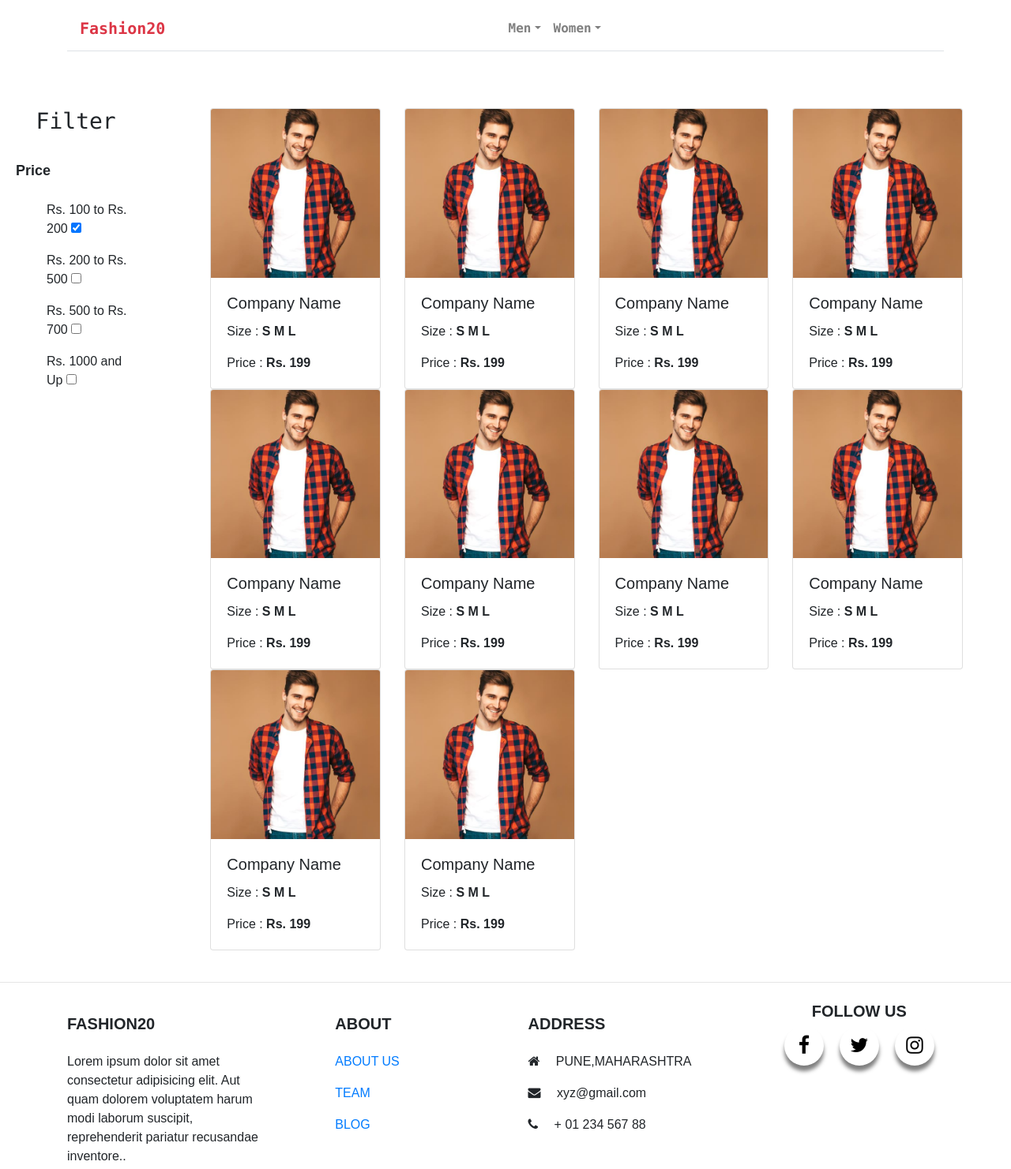
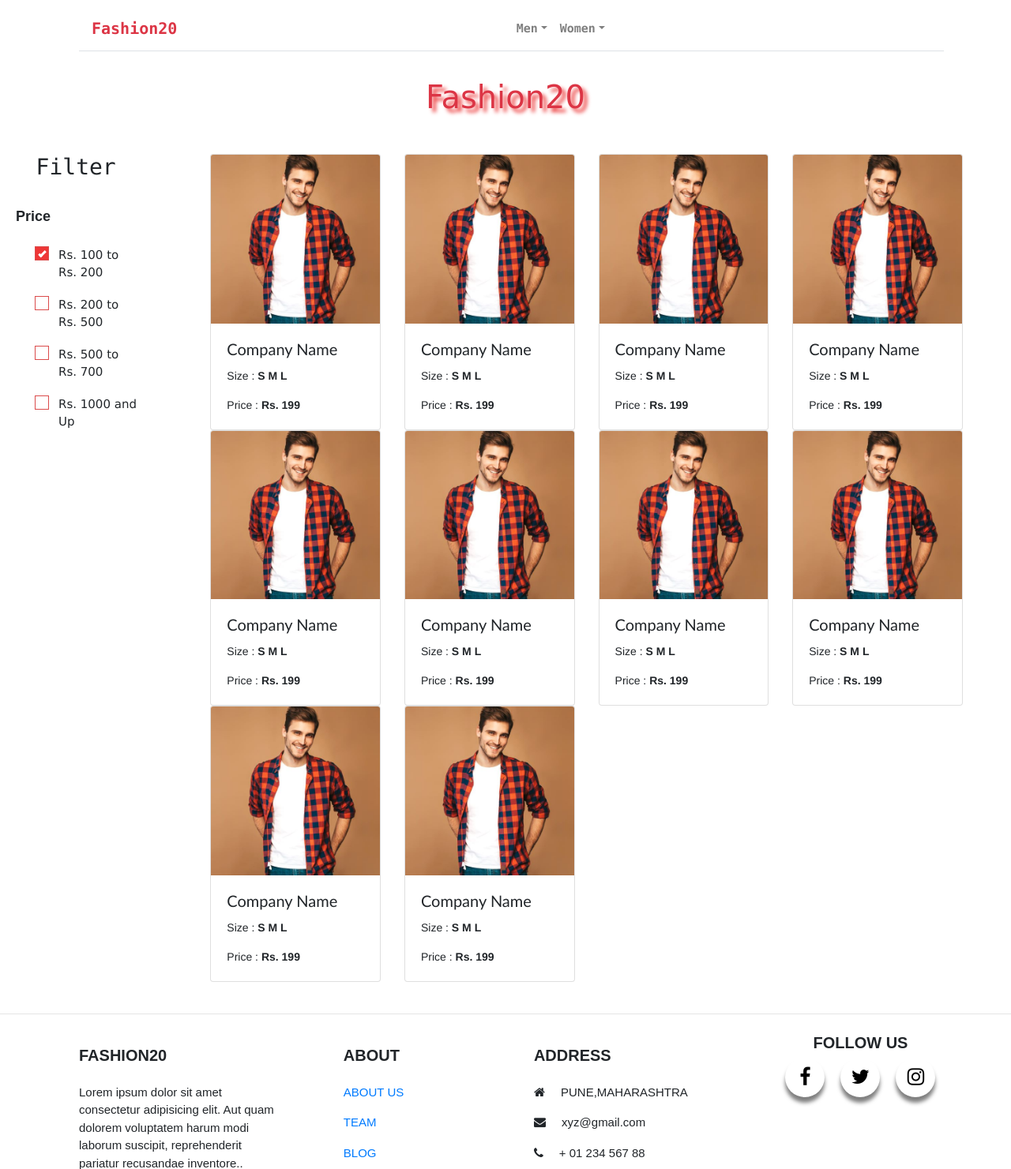
Before and after one commit to sejalrane777/Sejal, a PHP site: page /filter_page.php in a window 1280 px wide. Shown: the top 1481 px of the page at 79% size. Run offline with PHP 8.4, Linux system fonts and the light colour scheme; data comes from the database, SQL or seed files in the repository.

Commit message:
add heading to filter page

```diff
--- a/css/filter_page.css
+++ b/css/filter_page.css
@@ -9,9 +9,11 @@
         font-family: 'Trebuchet MS', 'Lucida Sans Unicode', 'Lucida Grande', 'Lucida Sans', Arial, sans-serif;
 
     }
-    /* body{
-        font-family: Whitney,-apple-system,BlinkMacSystemFont,Segoe UI,Roboto,Helvetica,Arial,sans-serif ;
-    } */
+    .top-text{
+      font-family: Comic Sans MS;
+      text-shadow: 5px 5px 5px #ec3c3c;
+    }
+
 div>ul>label{
   font-family: Verdana, Geneva, Tahoma, sans-serif;
 }
--- a/filter_page.php
+++ b/filter_page.php
@@ -1,8 +1,9 @@
-<?php include("includes/header.php"); ?> <br><br><br>
-<link rel="stylesheet" type="text/css" href="css/filter.css" />
+<?php include("includes/header.php"); ?> <br>
+<link rel="stylesheet" type="text/css" href="css/filter_page.css" />
 
 
 
+<h1 class=" mb-5 text-danger top-text text-center"> Fashion20</h1>
 
 <div class="container-flex">
     <div class="row">
```
